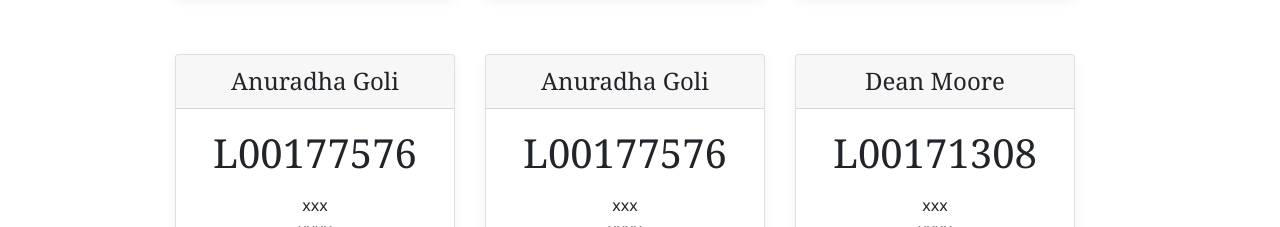
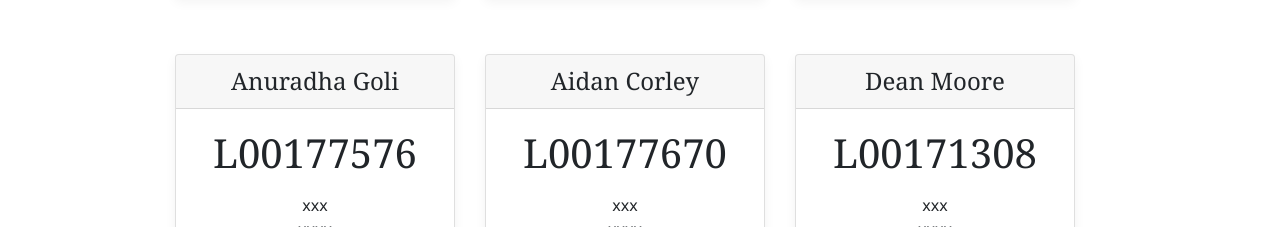
Before and after one commit to DevOps-PM-PGDip-2022-2023/Nausica-s-Global-Green-Initiative, a plain HTML site: page templates/Teamdetails.html in a window 1280 px wide. Shown: the part 569-796 px from the top of the page. Drawn offline with nearby package versions, Linux system fonts and the light colour scheme.

Commit message:
Update Teamdetails.html

```diff
--- a/templates/Teamdetails.html
+++ b/templates/Teamdetails.html
@@ -118,10 +118,10 @@
               </div>
               <div class="card mb-4 box-shadow">
                 <div class="card-header">
-                  <h4 class="my-0 font-weight-normal">Anuradha Goli</h4>
+                  <h4 class="my-0 font-weight-normal">Aidan Corley</h4>
                 </div>
                 <div class="card-body">
-                  <h1 class="card-title pricing-card-title">L00177576</h1>
+                  <h1 class="card-title pricing-card-title">L00177670</h1>
                   <ul class="list-unstyled mt-3 mb-4">
                     <li>xxx</li>
                     <li>xxxx</li>
```
